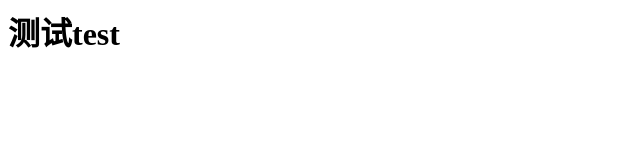
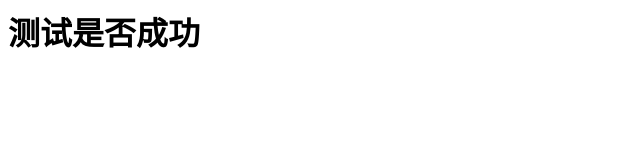
Before and after one commit to xogasn/xogasn.github.io, a plain HTML site: page index.html in a window 1280 px wide. Shown: the whole page, without its empty margins (0-640 px from the left). Drawn offline with Linux system fonts and the light colour scheme.

Commit message:
Update index.html

```diff
--- a/index.html
+++ b/index.html
@@ -1 +1 @@
-<h1>测试test</h1>
+<h1>测试是否成功</h1>
```
